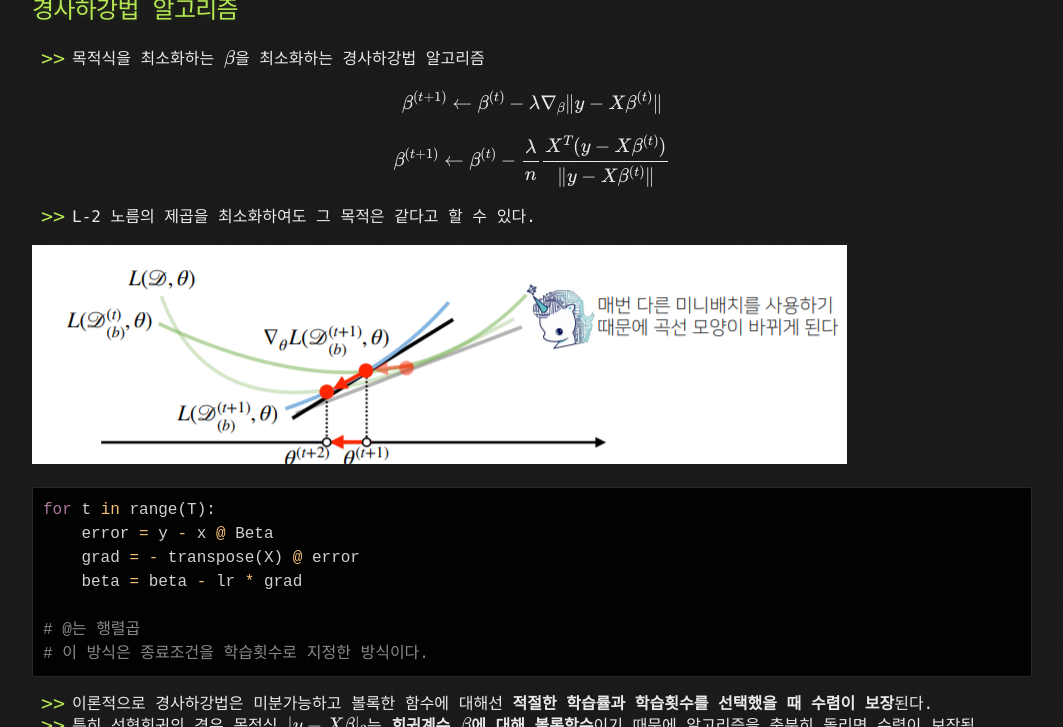
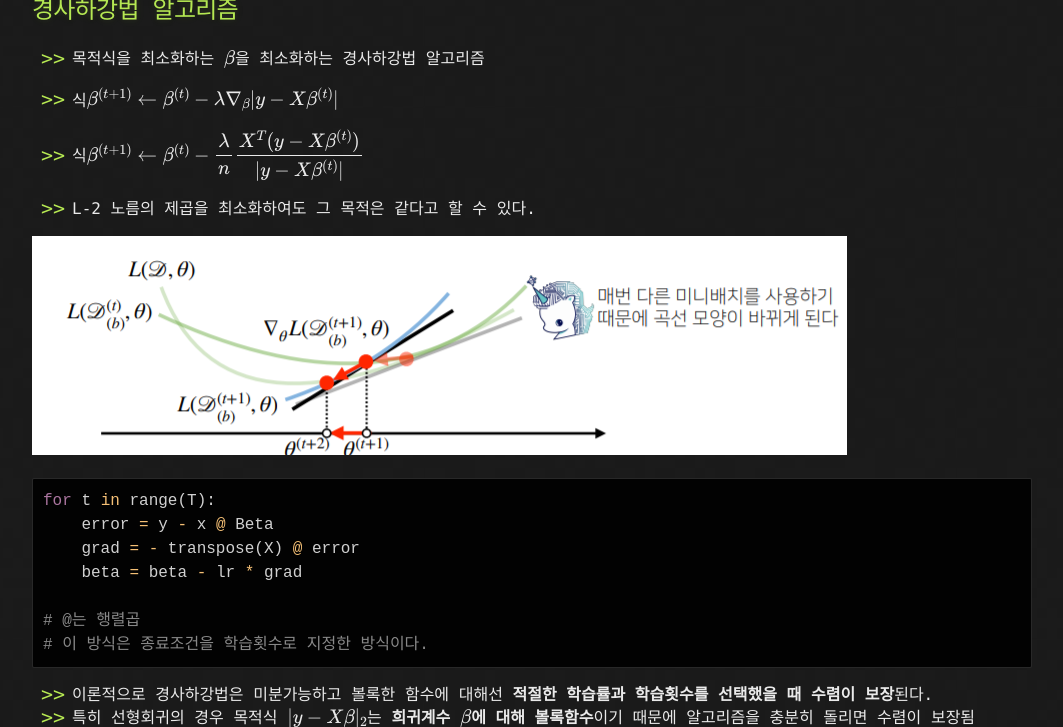
Before and after one commit to CodeNinja1126/CodeNinja1126.github.io, a Jekyll site: the page built from _posts/2021-01-27-021.md, in a window 1280 px wide and 900 px high, scrolled down 3976 px, cut to the strip 173-900 px from the top of the window. Shown: the whole strip, without its empty margins (108-1171 px from the left). Built offline with Jekyll 4.4.1, drawn with Linux system fonts in a browser that asks for light colours; formulas are drawn with MathJax 3.

Commit message:
Update 2021-01-27-021.md

```diff
--- a/_posts/2021-01-27-021.md
+++ b/_posts/2021-01-27-021.md
@@ -87,9 +87,9 @@ while(norm(grad) > eps):
 
 - 목적식을 최소화하는 $\beta$을 최소화하는 경사하강법 알고리즘
 
-$$\beta^{(t+1)}\leftarrow\beta^{(t)}-\lambda\nabla_\beta\|y - X\beta^{(t)}\|$$
+- 식$\beta^{(t+1)}\leftarrow\beta^{(t)}-\lambda\nabla_\beta\|y - X\beta^{(t)}\|$
 
-$$\beta^{(t+1)}\leftarrow\beta^{(t)}-\dfrac\lambda n\dfrac{X^T(y-X\beta^{(t)})}{\|y - X\beta^{(t)}\|}$$
+- 식$\beta^{(t+1)}\leftarrow\beta^{(t)}-\dfrac\lambda n\dfrac{X^T(y-X\beta^{(t)})}{\|y - X\beta^{(t)}\|}$
 
 - L-2 노름의 제곱을 최소화하여도 그 목적은 같다고 할 수 있다.
 
```
